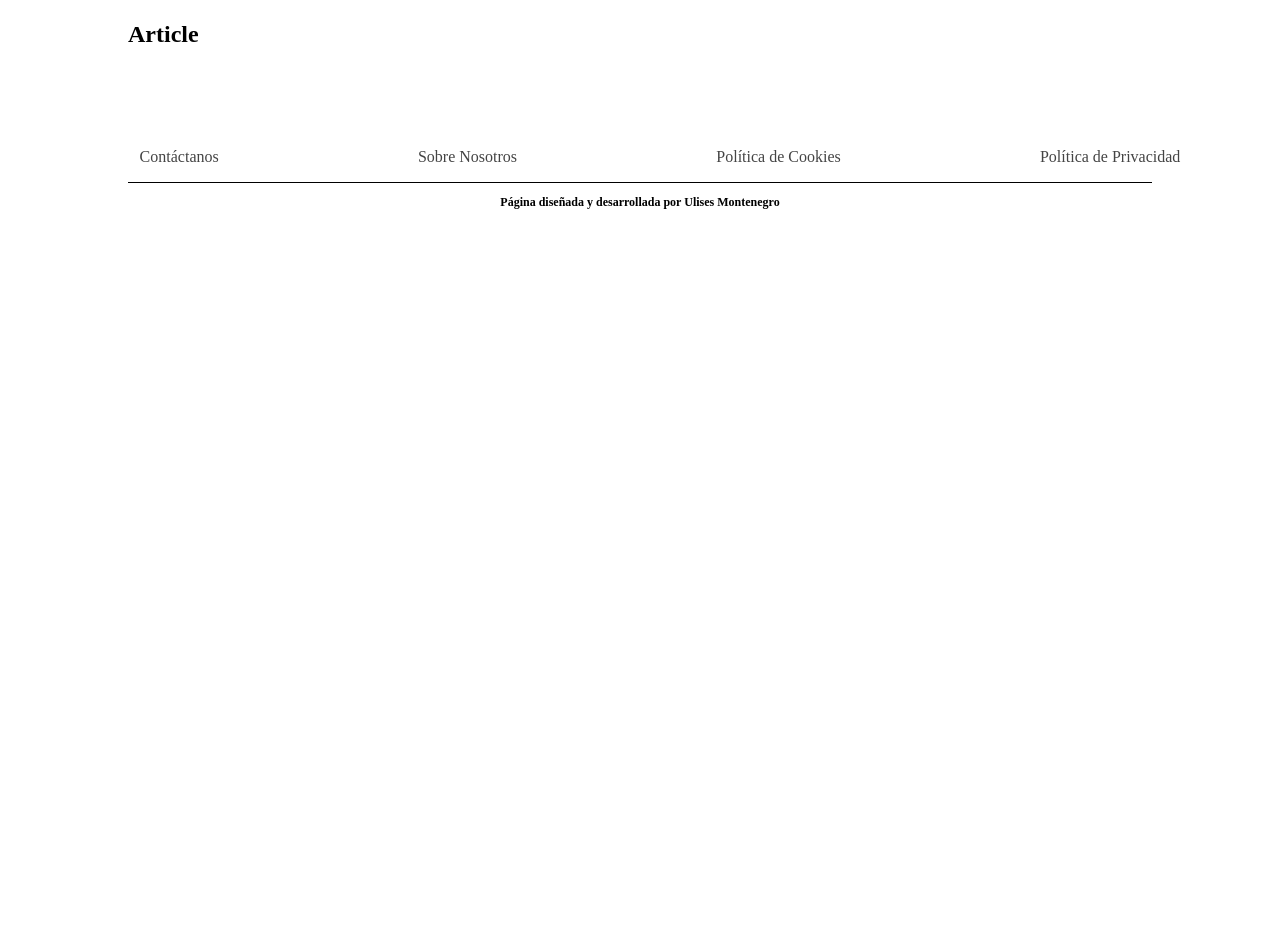
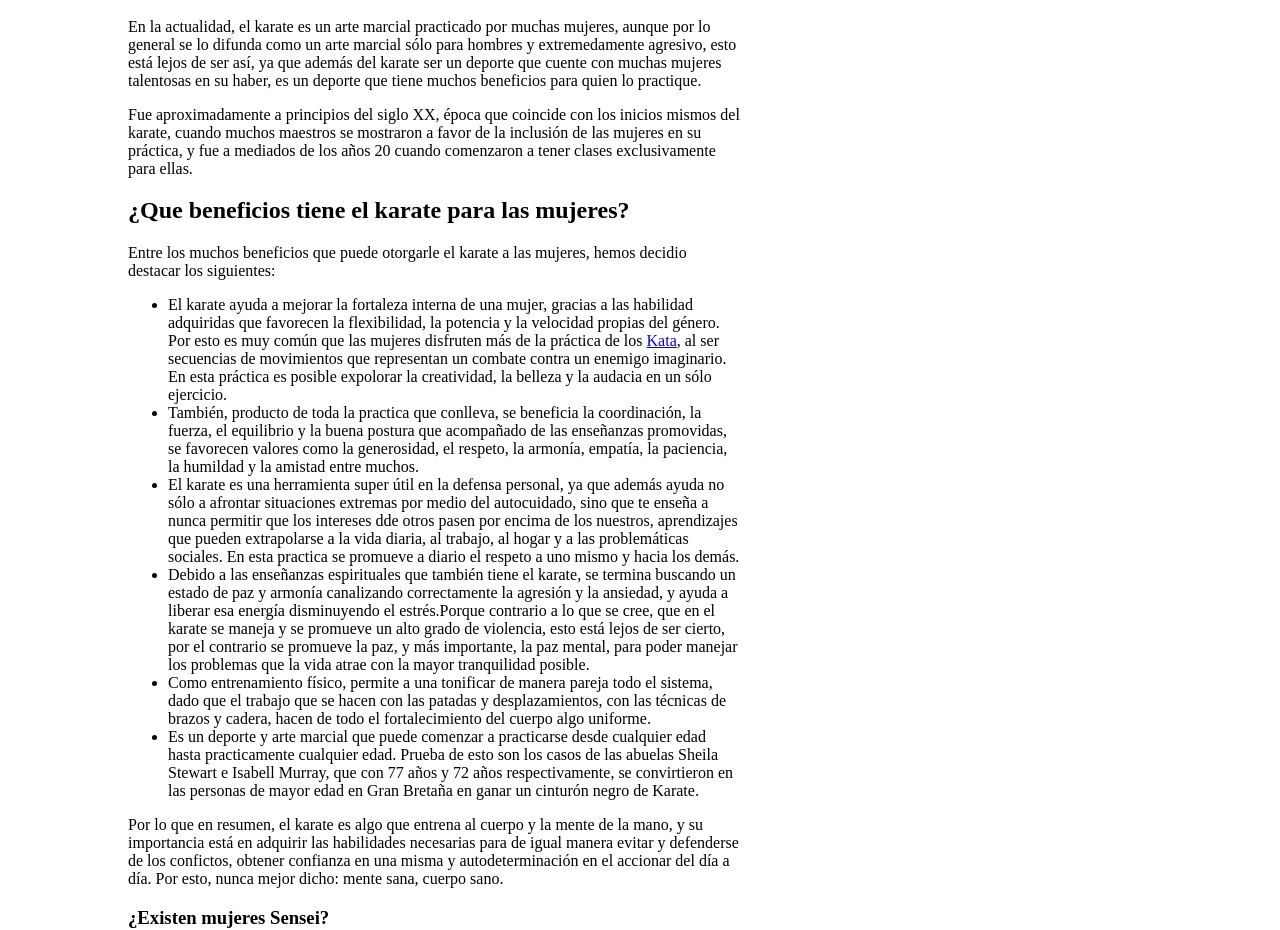
Before and after one commit to Ulise22/karate-info, a Next.js app: page /articulos/karate-femenino in a window 1280 px wide. Shown: the part 852-1782 px from the top of the page. Before the commit the page ends 1074 px from the top, so only its background shows below. Built offline with nearby package versions, Linux system fonts and the light colour scheme; a web font is replaced by a local one.

Commit message:
karate-femenino article done

```diff
--- a/src/app/articulos/(articles-list)/(10-20)/karate-femenino/page.tsx
+++ b/src/app/articulos/(articles-list)/(10-20)/karate-femenino/page.tsx
@@ -1,13 +1,28 @@
 import ArticlesHero from '@/components/ArticlesHero'
 import styles from '../../../article.module.css'
 import femenino from '@/assets/articles-big/femenino (2).jpg'
+import Link from 'next/link'
 
 export default function KarateFemenino () {
     return(
         <main className={styles.article}>
             <ArticlesHero title='Karate Femenino' img={femenino} />
             <section className={styles.article__container}>
-                <h1>Article</h1>
+                <p>En la actualidad, el karate es un arte marcial practicado por muchas mujeres, aunque por lo general se lo difunda como un arte marcial sólo para hombres y extremedamente agresivo, esto está lejos de ser así, ya que además del karate ser un deporte que cuente con muchas mujeres talentosas en su haber, es un deporte que tiene muchos beneficios para quien lo practique.</p>
+                <p>Fue aproximadamente a principios del siglo XX, época que coincide con los inicios mismos del karate, cuando muchos maestros se mostraron a favor de la inclusión de las mujeres en su práctica, y fue a mediados de los años 20 cuando comenzaron a tener clases exclusivamente para ellas.</p>
+                <h2 className={styles.article__subtitle}>¿Que beneficios tiene el karate para las mujeres?</h2>
+                <p>Entre los muchos beneficios que puede otorgarle el karate a las mujeres, hemos decidio destacar los siguientes:</p>
+                <ul>
+                    <li>El karate ayuda a mejorar la fortaleza interna de una mujer, gracias a las habilidad adquiridas que favorecen la flexibilidad, la potencia y la velocidad propias del género. Por esto es muy común que las mujeres disfruten más de la práctica de los <Link href='/estilos/karate-kata'>Kata</Link>, al ser secuencias de movimientos que representan un combate contra un enemigo imaginario. En esta práctica es posible expolorar la creatividad, la belleza y la audacia en un sólo ejercicio.</li>
+                    <li>También, producto de toda la practica que conlleva, se beneficia la coordinación, la fuerza, el equilibrio y la buena postura que acompañado de las enseñanzas promovidas, se favorecen valores como la generosidad, el respeto, la armonía, empatía, la paciencia, la humildad y la amistad entre muchos.</li>
+                    <li>El karate es una herramienta super útil en la defensa personal, ya que además ayuda no sólo a afrontar situaciones extremas por medio del autocuidado, sino que te enseña a nunca permitir que los intereses dde otros pasen por encima de los nuestros, aprendizajes que pueden extrapolarse a la vida diaria, al trabajo, al hogar y a las problemáticas sociales. En esta practica se promueve a diario el respeto a uno mismo y hacia los demás.</li>
+                    <li>Debido a las enseñanzas espirituales que también tiene el karate, se termina buscando un estado de paz y armonía canalizando correctamente la agresión y la ansiedad, y ayuda a liberar esa energía disminuyendo el estrés.Porque contrario a lo que se cree, que en el karate se maneja y se promueve un alto grado de violencia, esto está lejos de ser cierto, por el contrario se promueve la paz, y más importante, la paz mental, para poder manejar los problemas que la vida atrae con la mayor tranquilidad posible.</li>
+                    <li>Como entrenamiento físico, permite a una tonificar de manera pareja todo el sistema, dado que el trabajo que se hacen con las patadas y desplazamientos, con las técnicas de brazos y cadera, hacen de todo el fortalecimiento del cuerpo algo uniforme.</li>
+                    <li>Es un deporte y arte marcial que puede comenzar a practicarse desde cualquier edad hasta practicamente cualquier edad. Prueba de esto son los casos de las abuelas Sheila Stewart e Isabell Murray, que con 77 años y 72 años respectivamente, se convirtieron en las personas de mayor edad en Gran Bretaña en ganar un cinturón negro de Karate. </li>
+                </ul>
+                <p>Por lo que en resumen, el karate es algo que entrena al cuerpo y la mente de la mano, y su importancia está en adquirir las habilidades necesarias para de igual manera evitar y defenderse de los confictos, obtener confianza en una misma y autodeterminación en el accionar del día a día. Por esto, nunca mejor dicho: mente sana, cuerpo sano.</p>
+                <h3 className={styles.article__subtitle}>¿Existen mujeres Sensei?</h3>
+                <p>La respuesta es un rotundo sí. Hoy en día hay muchas mujeres que ocupan el cargo de Sensei, y no sólo en los distintos <Link href='/articulos/dojo-karate'>dojos</Link>, sino que en escuelas enteras de Karate, como es el caso de la Sensei <b>Nobuko Oshiro</b>, quien hoy en día es cabeza de escuela en Okinawa, de una línea de <Link href='/estilos/shorinji-ryu'>Shorin Ryu</Link>.</p>
             </section>
         </main>
     )
```
